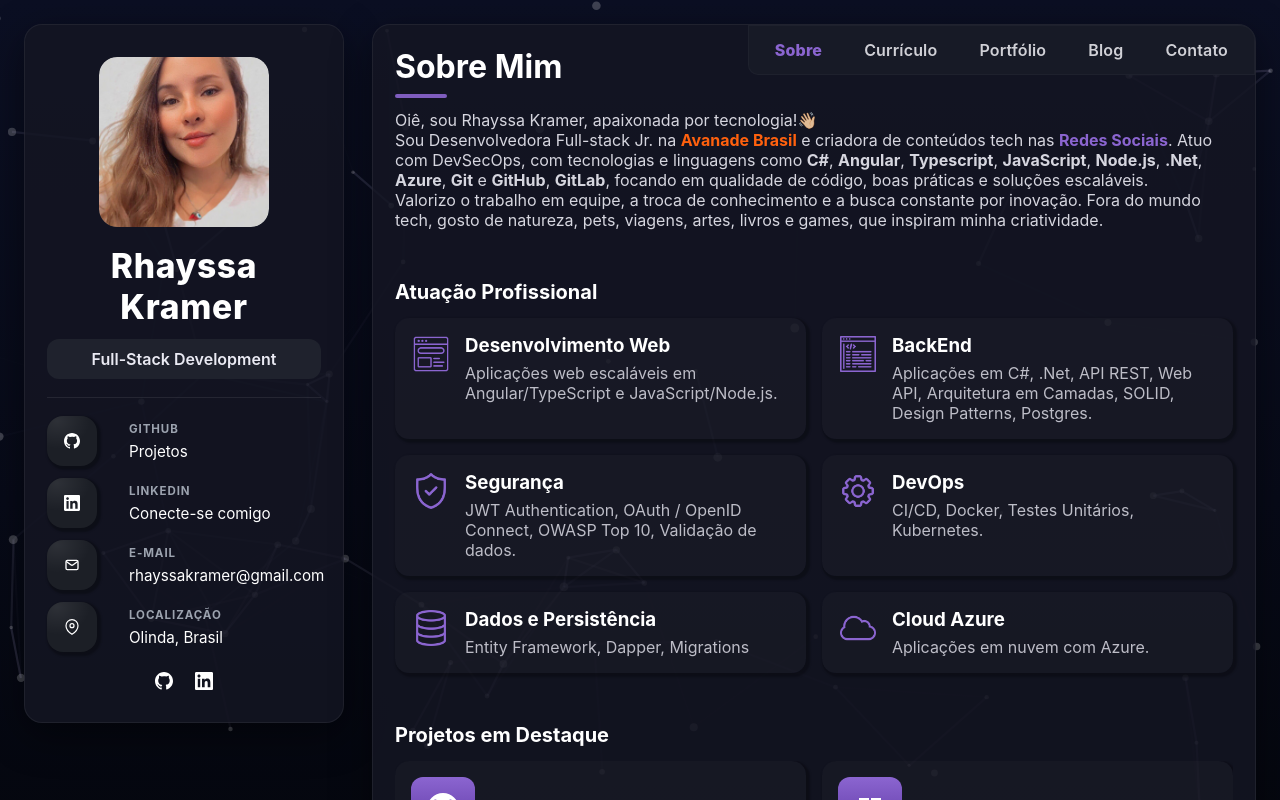
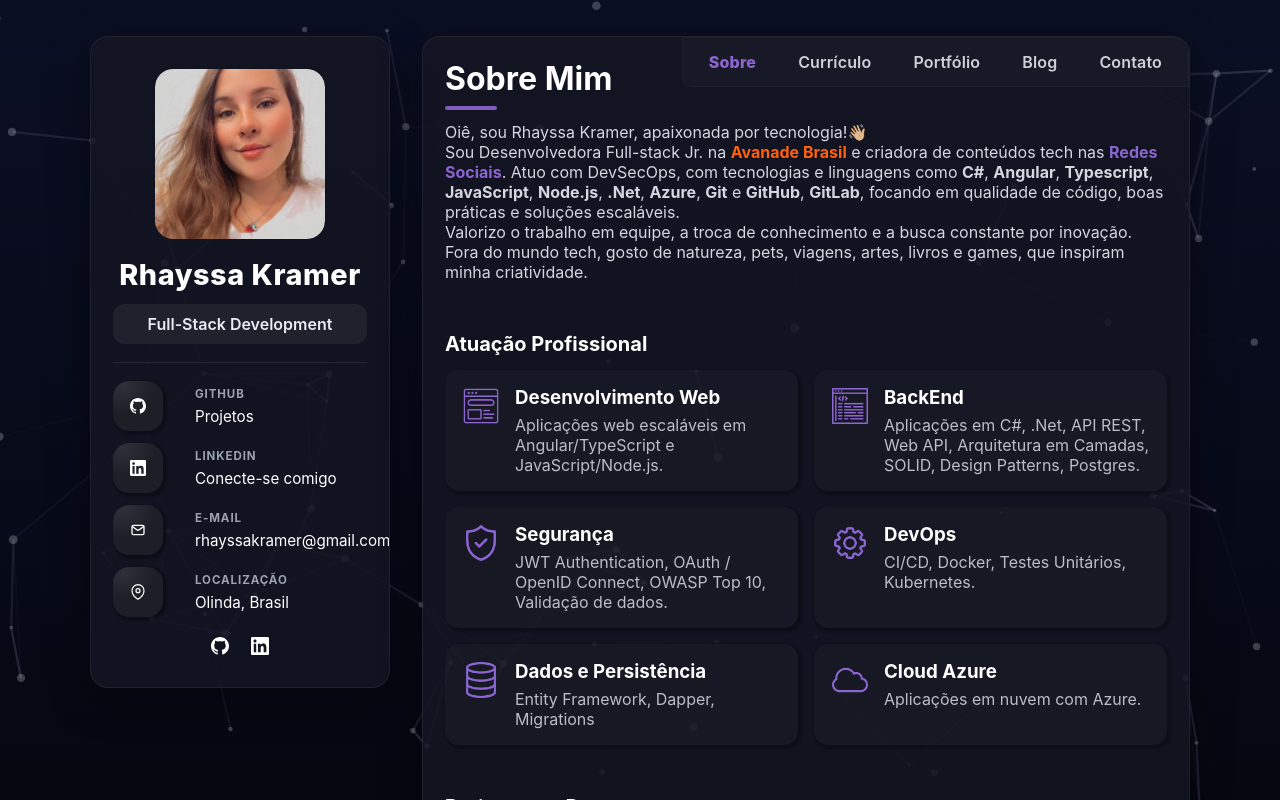
Before and after one commit to rhayssakramer/portfolio-devrhakramer, an Angular app in the folder frontend/: page / in a window 1280 px wide. Both pictures are taken after a click on the link "Ir para Home". Shown: the top 800 px of the page. Built offline with nearby package versions, Linux system fonts and the light colour scheme.

Commit message:
fix: alterando a escala dos cards em home.component.css

```diff
--- a/frontend/src/app/pages/home/home.component.css
+++ b/frontend/src/app/pages/home/home.component.css
@@ -2,7 +2,7 @@
 .page-wrapper {
   position: relative;
   min-height: 100vh;
-  padding: 24px;
+  padding: 36px;
  /* Define ambient shadow variable used across boxes */
   --shadow-1: 0 12px 40px rgba(0,0,0,.45);
   background:
@@ -12,7 +12,7 @@
 }
 
 .container {
-  max-width: 1250px;
+  max-width: 1100px;
   margin: 0 auto;
 }
 
@@ -20,8 +20,8 @@
   position: relative;
   z-index: 3;
   display: grid;
-  grid-template-columns: 320px 1fr;
-  gap: 28px;
+  grid-template-columns: 300px 1fr;
+  gap: 32px;
 }
 
 /* Sidebar */
@@ -112,7 +112,7 @@
   font-weight: 800;
   text-align: center;
   margin: 0;
-  font-size: 2.1rem;
+  font-size: 1.8rem;
   letter-spacing: .02em;
 }
 
```
